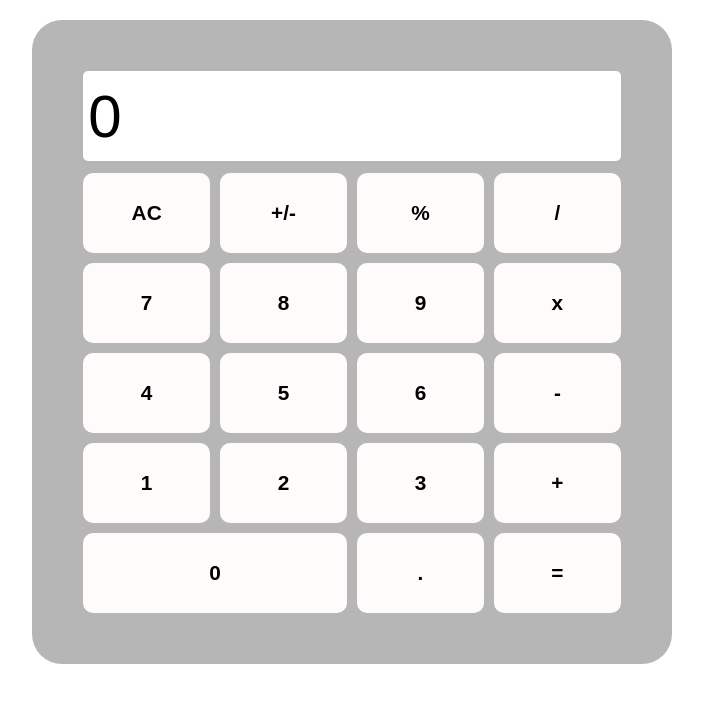
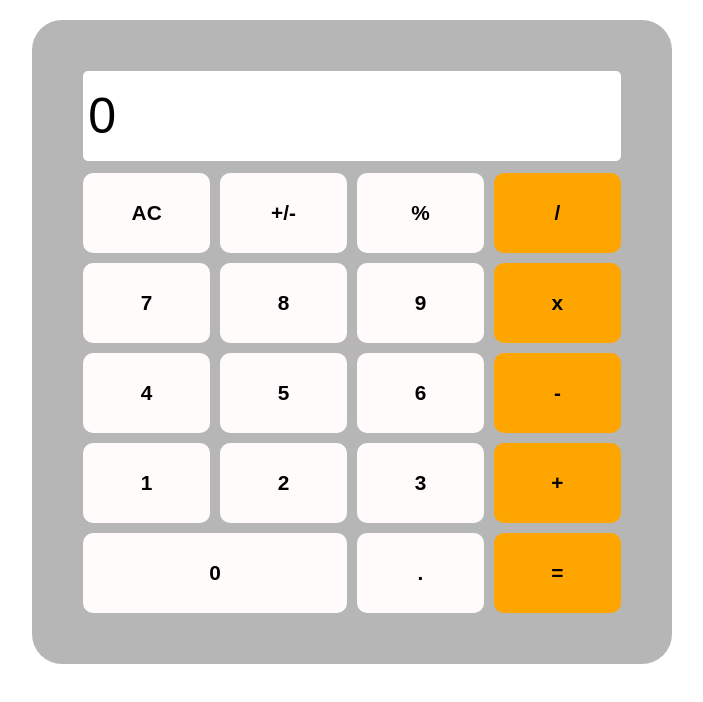
Before and after one commit to Fahim-Khan-P/Math-magician, a React (Create React App) app: page / in a window 1280 px wide. Shown: the top 702 px of the page, without its empty margins (288-991 px from the left). Built offline with nearby package versions, Linux system fonts and the light colour scheme.

Commit message:
Add style for operator buttons

```diff
--- a/src/App.css
+++ b/src/App.css
@@ -28,7 +28,7 @@
   border-radius: 5px;
   border: none;
   padding: 5px;
-  font-size: 60px;
+  font-size: 50px;
 }
 
 .buttonSection {
@@ -50,6 +50,10 @@
   padding: 4px;
 }
 
+.operator {
+  background-color: rgb(255, 165, 0);
+}
+
 .zeroBtn {
   grid-column: 1/3;
 }
--- a/src/Components/Calculator.js
+++ b/src/Components/Calculator.js
@@ -32,7 +32,7 @@ class Calculator extends React.Component {
           <button type="button" className="button">1</button>
           <button type="button" className="button">2</button>
           <button type="button" className="button">3</button>
-          <button type="button" className="button">+</button>
+          <button type="button" className="button operator">+</button>
 
           <button type="button" className="button zeroBtn">0</button>
           <button type="button" className="button">.</button>
```
